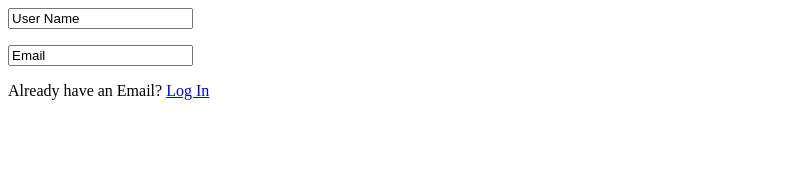
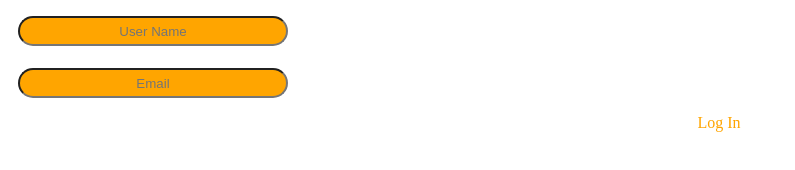
Before and after one commit to mohammad-hijjawi-mh/FullStack, a plain HTML site: page ss/index.html in a window 1280 px wide. Shown: the whole page, without its empty margins (0-795 px from the left). Drawn offline with Linux system fonts and the light colour scheme; files that its build step writes are made by us from their sources.

Commit message:
Add files via upload

```diff
--- a/style.css
+++ b/style.css
@@ -1,8 +1,16 @@
-/* this is mohammad code */
-
-#password{
+#email{
+    width: 270px;
+    height: 30px;
+    text-align: center;
+    margin-left: 10px;
+    margin-top: 6px;
+    border-radius: 0.8cm;
+    background-color: orange;
+    }
 
 
+
+#username{
         width: 270px;
         height: 30px;
         text-align: center;
@@ -13,19 +21,12 @@
 
     }
 
-::placeholder {
-    color: black;
+.message{
+        text-align: center;
+        color: white;
     }
 
-#btn{
-
-    width: 120px;
-    height: 30px;
-    text-align: center;
-    margin-left:80px;
-    margin-top: 8px;
-
-    background-color: orange;
-
-
+a{
+        color: orange;
+        text-decoration: none;
 }
```
Lines whose indentation alone changed are shown as unchanged.
